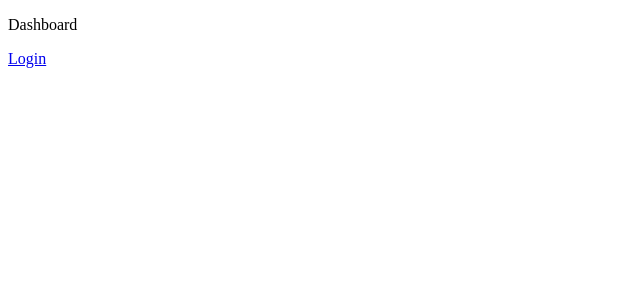
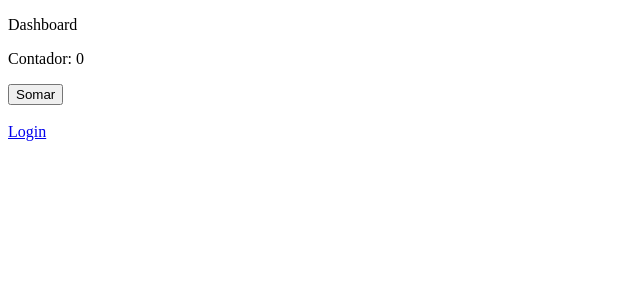
Before and after one commit to WelliUrbOpus/react-curso, a React (Create React App) app: page /home in a window 1280 px wide. Shown: the top 300 px of the page, without its empty margins (0-640 px from the left). Built offline with nearby package versions, Linux system fonts and the light colour scheme.

Commit message:
Aula 11 - Usando o useRef com objetos simples

```diff
--- a/src/app/pages/dashboard/Dashboard.tsx
+++ b/src/app/pages/dashboard/Dashboard.tsx
@@ -1,9 +1,18 @@
+import { useRef } from 'react';
 import { Link } from 'react-router-dom';
 
 export const Dashboard = () => {
+    const counterRef = useRef({ counter: 0 });
+
     return (
         <div>
             <p>Dashboard</p>
+
+            <p>Contador: {counterRef.current.counter} </p>
+
+            <button onClick={()=> counterRef.current.counter++}>Somar</button>
+            <br/><br/>
+
             <Link to={"/login"}>Login</Link>
         </div>
 
--- a/src/app/pages/login/Login.tsx
+++ b/src/app/pages/login/Login.tsx
@@ -21,7 +21,7 @@ export const Login = () => {
                 <p>Quantidade de caractere no email: {emailLength}</p>
                 <label>
                     <span>Email</span>
-                    <input type="text" value={email} onChange={e => setEmail(e.target.value)}
+                    <input type="email" value={email} onChange={e => setEmail(e.target.value)}
                         onKeyDown={e => e.key === 'Enter' ? inputPasswordRef.current?.focus() : undefined} />
                 </label>
 
```
